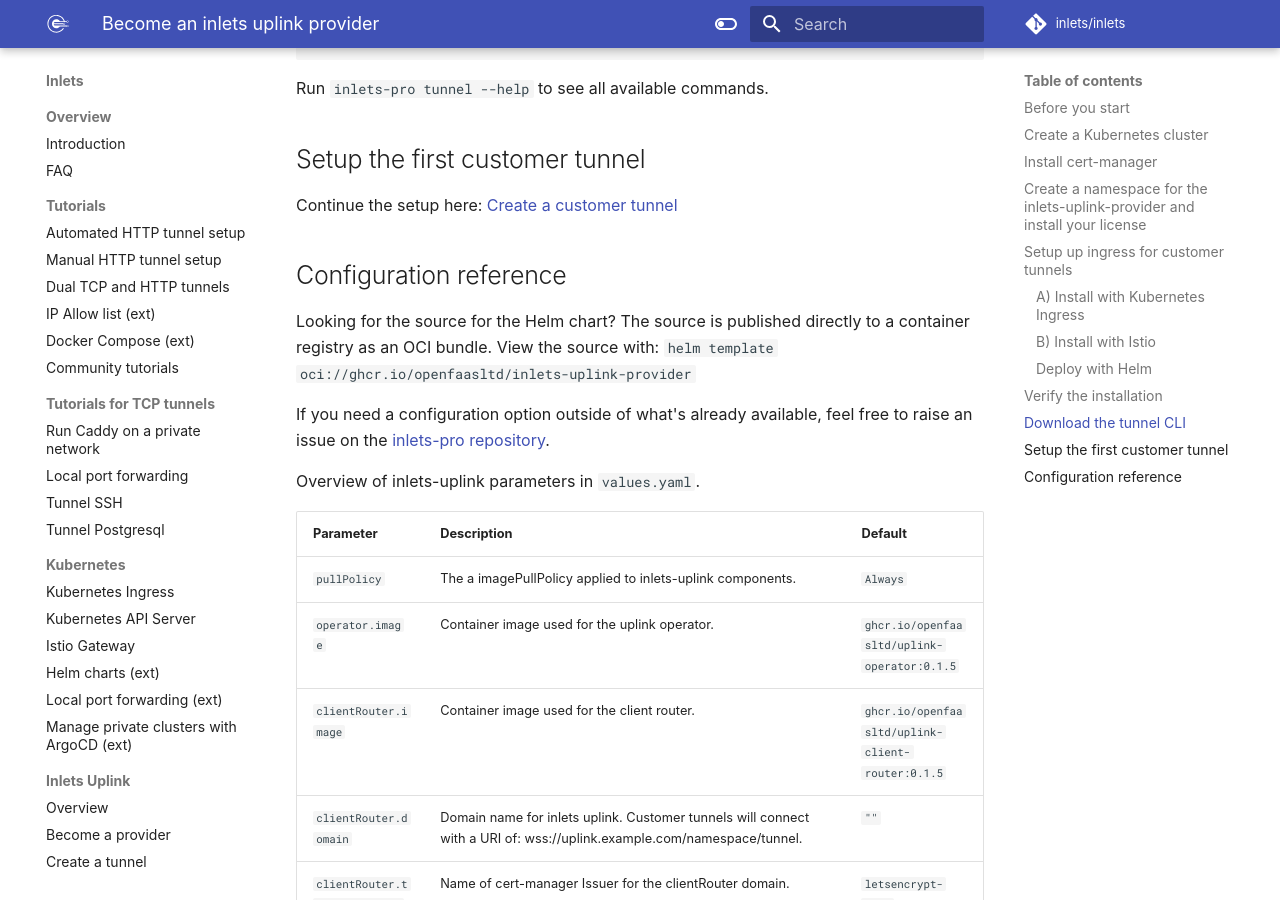
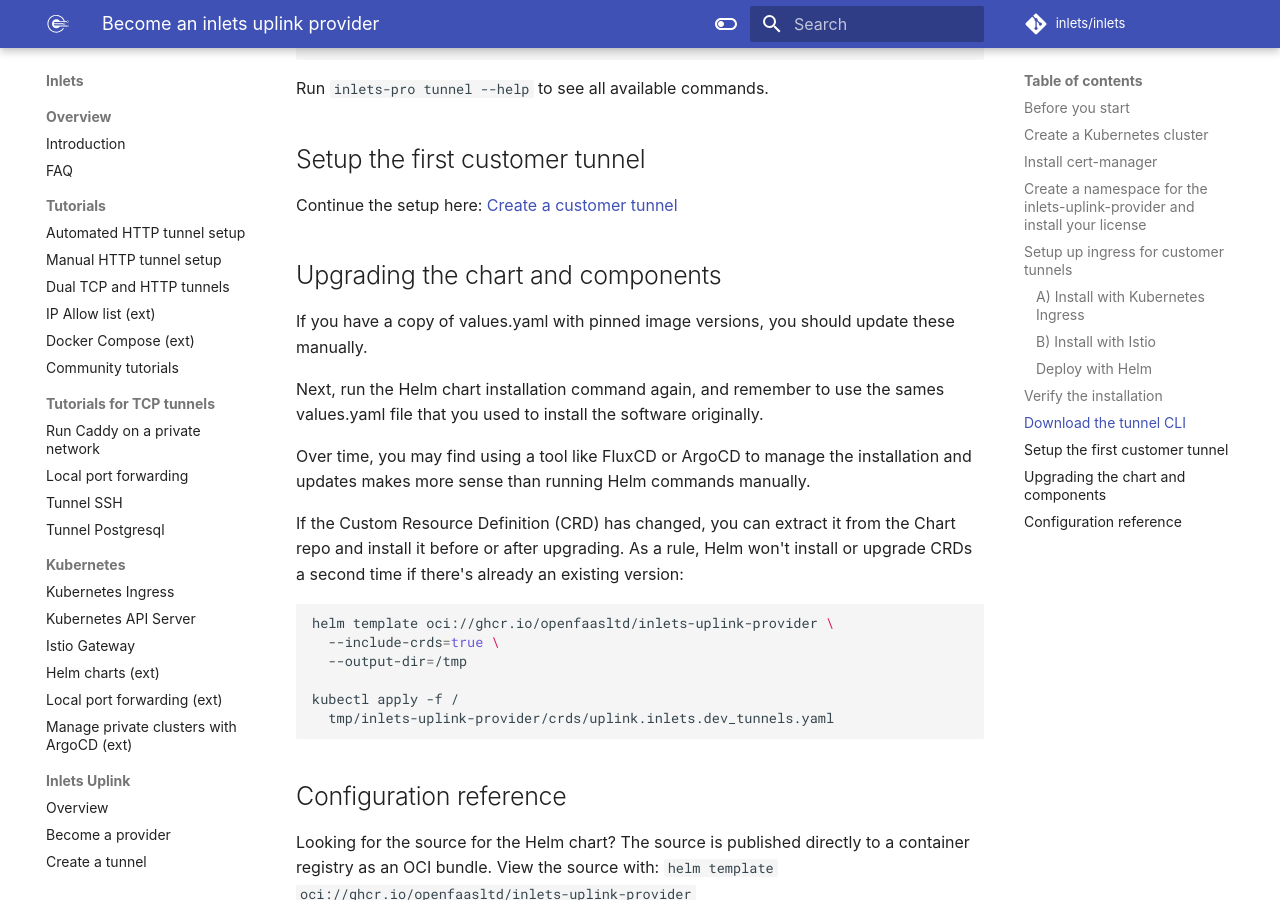
Before and after one commit to inlets/docs.inlets.dev, an MkDocs documentation site: the page built from docs/uplink/become-a-provider.md, in a window 1280 px wide and 900 px high, scrolled down 5115 px. Built offline with MkDocs 1.6.1 and Material for MkDocs 9.7.7, drawn with Linux system fonts in a browser that asks for light colours; some web fonts are replaced.

Commit message:
Add notes for updating CRD
Signed-off-by: Alex Ellis (OpenFaaS Ltd) <alexellis2@gmail.com>

````diff
--- a/docs/uplink/become-a-provider.md
+++ b/docs/uplink/become-a-provider.md
@@ -231,6 +231,25 @@
 
 Continue the setup here: [Create a customer tunnel](/uplink/create-tunnels)
 
+## Upgrading the chart and components
+
+If you have a copy of values.yaml with pinned image versions, you should update these manually.
+
+Next, run the Helm chart installation command again, and remember to use the sames values.yaml file that you used to install the software originally.
+
+Over time, you may find using a tool like FluxCD or ArgoCD to manage the installation and updates makes more sense than running Helm commands manually.
+
+If the Custom Resource Definition (CRD) has changed, you can extract it from the Chart repo and install it before or after upgrading. As a rule, Helm won't install or upgrade CRDs a second time if there's already an existing version:
+
+```bash
+helm template oci://ghcr.io/openfaasltd/inlets-uplink-provider \
+  --include-crds=true \
+  --output-dir=/tmp
+
+kubectl apply -f /
+  tmp/inlets-uplink-provider/crds/uplink.inlets.dev_tunnels.yaml
+```
+
 ## Configuration reference
 
 Looking for the source for the Helm chart? The source is published directly to a container registry as an OCI bundle. View the source with: `helm template oci://ghcr.io/openfaasltd/inlets-uplink-provider`
````
